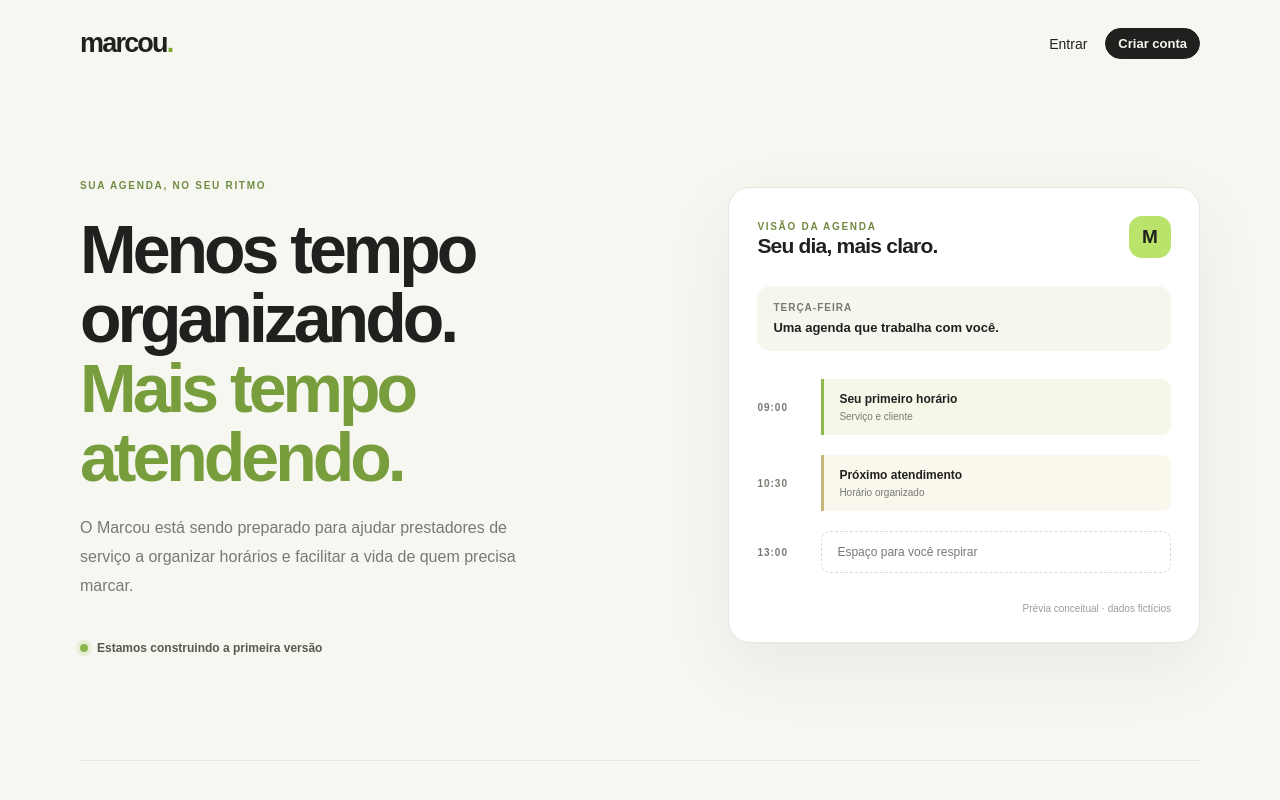
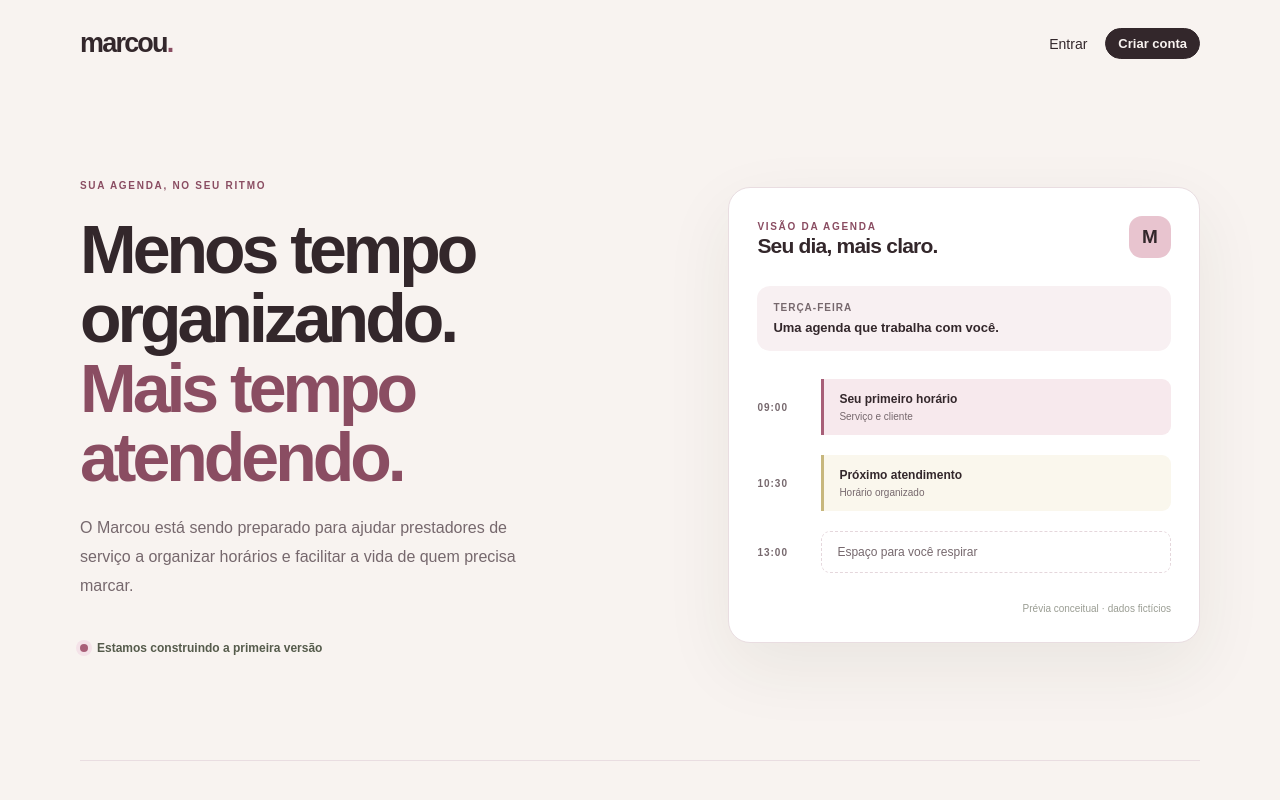
Before and after one commit to deividjmoura/marcou, a Next.js app: page / in a window 1280 px wide. Shown: the top 800 px of the page. Built offline with nearby package versions, Linux system fonts and the light colour scheme.

Commit message:
feat(design-system): migrate global styles to rose palette

```diff
--- a/src/app/globals.css
+++ b/src/app/globals.css
@@ -1,11 +1,11 @@
 :root {
   color-scheme: light;
-  --ink: #20211f;
-  --muted: #777a72;
-  --paper: #f7f7f2;
-  --green: #b9e36a;
-  --line: #e6e8df;
-  --surface: #ffffff;
+  --ink: var(--ds-color-ink);
+  --muted: var(--ds-color-muted);
+  --paper: var(--ds-color-paper);
+  --green: var(--ds-color-brand);
+  --line: var(--ds-color-line);
+  --surface: var(--ds-color-surface);
 }
 
 * {
@@ -20,7 +20,7 @@ html {
 body {
   margin: 0;
   color: var(--ink);
-  font-family: Arial, Helvetica, sans-serif;
+  font-family: var(--ds-font-sans);
   -webkit-font-smoothing: antialiased;
 }
 
@@ -49,7 +49,7 @@ a {
 }
 
 .brand span {
-  color: #7aa52e;
+  color: #8a4d62;
 }
 
 .topbar-note,
@@ -68,7 +68,7 @@ a {
 
 .eyebrow,
 .muted-label {
-  color: #718b42;
+  color: #8a4d62;
   font-size: 10px;
   font-weight: 800;
   letter-spacing: 1.7px;
@@ -82,7 +82,7 @@ a {
 }
 
 .hero h1 span {
-  color: #789d3c;
+  color: #8a4d62;
 }
 
 .hero-copy > p {
@@ -106,8 +106,8 @@ a {
   width: 8px;
   height: 8px;
   border-radius: 50%;
-  background: #8db64a;
-  box-shadow: 0 0 0 4px #e6efd5;
+  background: #a85f78;
+  box-shadow: 0 0 0 4px #f4e2e8;
 }
 
 .hero-card {
@@ -147,7 +147,7 @@ a {
   margin: 28px 0 18px;
   padding: 16px;
   border-radius: 13px;
-  background: #f5f7ef;
+  background: #f8f0f2;
 }
 
 .calendar-date span,
@@ -174,9 +174,9 @@ a {
   display: grid;
   gap: 5px;
   padding: 13px 15px;
-  border-left: 3px solid #91b84c;
+  border-left: 3px solid #a85f78;
   border-radius: 0 9px 9px 0;
-  background: #f4f8e9;
+  background: #f7e9ed;
 }
 
 .schedule-event strong,
@@ -197,7 +197,7 @@ a {
 .schedule-open {
   padding: 13px 15px;
   color: var(--muted);
-  border: 1px dashed #d9ddcf;
+  border: 1px dashed #e5d7dc;
   border-radius: 9px;
 }
 
@@ -233,7 +233,7 @@ a {
 }
 
 .step > span {
-  color: #83a84a;
+  color: #8a4d62;
   font-size: 12px;
   font-weight: 800;
 }
@@ -300,7 +300,7 @@ a {
 }
 
 .topbar-actions a:not(.btn):hover {
-  color: #7aa52e;
+  color: #8a4d62;
 }
 
 .btn {
@@ -377,7 +377,7 @@ a {
 }
 
 .auth-footnote a {
-  color: #7aa52e;
+  color: #8a4d62;
   font-weight: 700;
 }
 
@@ -877,7 +877,7 @@ a {
 }
 
 .notification-bell:hover {
-  border-color: #cfd3c4;
+  border-color: #d9b8c3;
 }
 
 .notification-badge {
@@ -912,8 +912,8 @@ a {
 }
 
 .notification-row.is-unread {
-  border-color: #d7e6b4;
-  background: #fbfdf5;
+  border-color: #e4c4cf;
+  background: #fcf7f8;
 }
 
 .notification-main {
```
